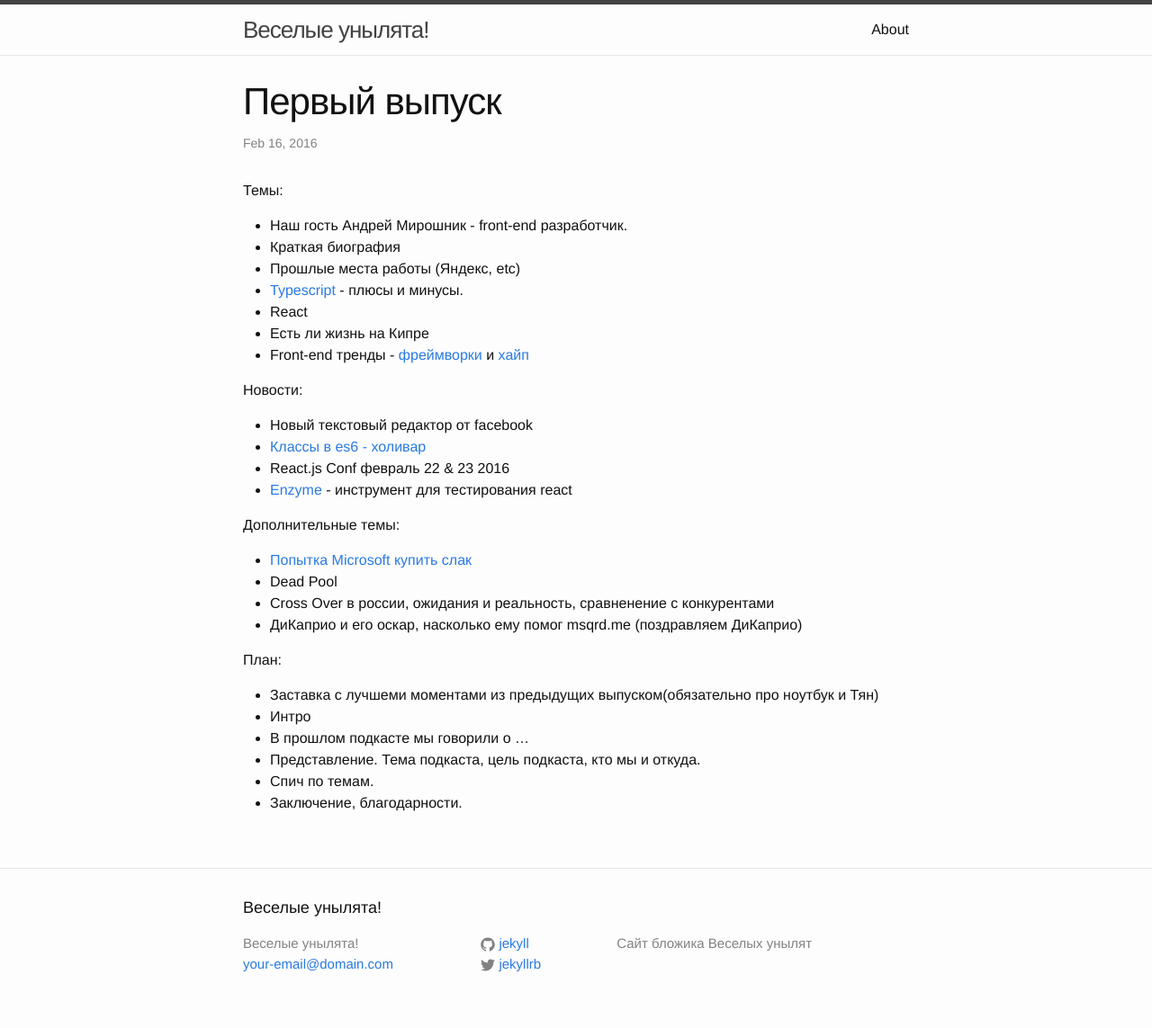
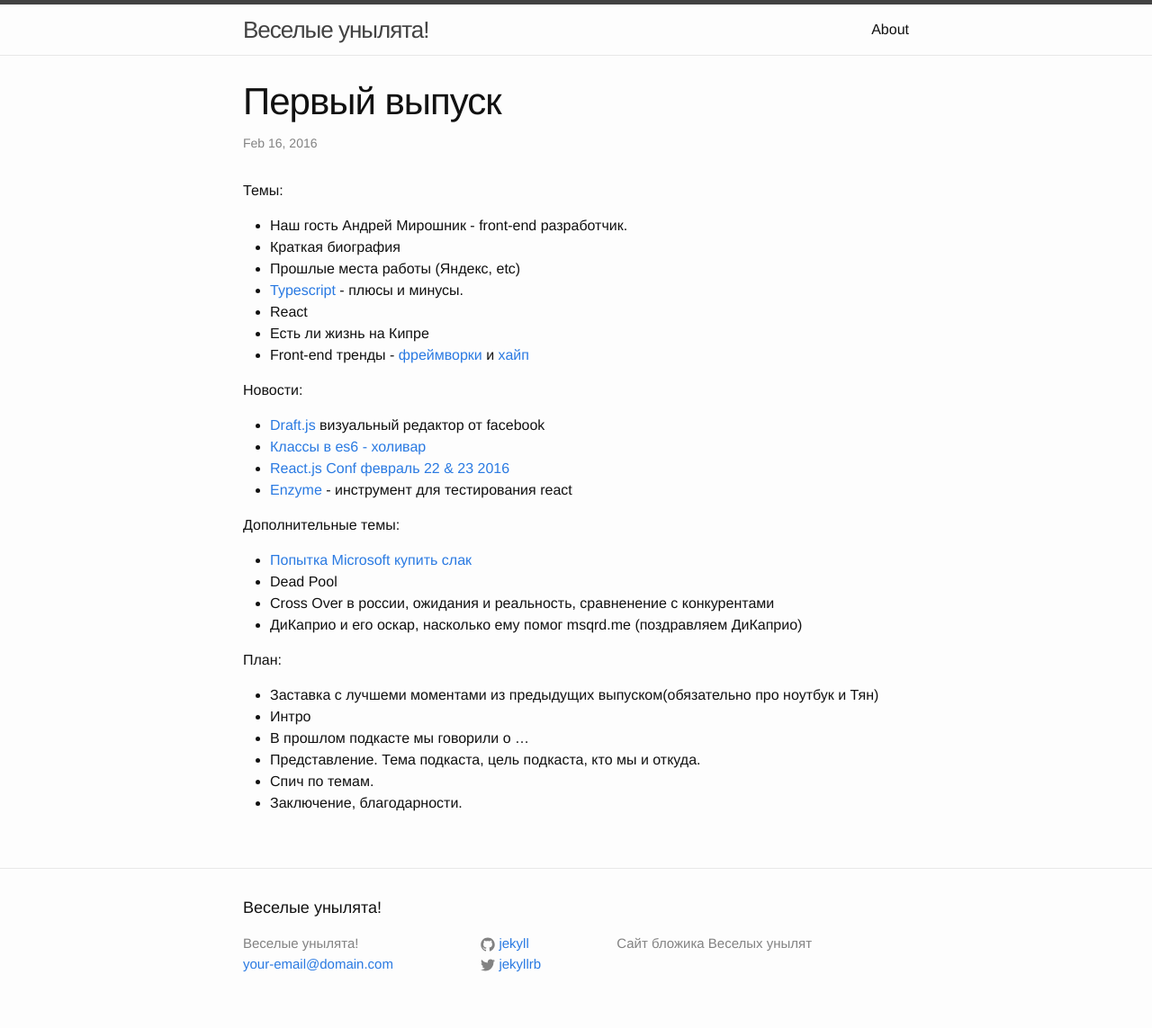
Before and after one commit to unylyata/unylyata.github.io, a Jekyll site: the page built from _posts/2016-02-16-podcast-1.markdown, in a window 1280 px wide. Shown: the whole page at 90% size. Built offline with Jekyll 4.4.1, drawn with Linux system fonts in a browser that asks for light colours; comment, search, counter and statistics services are not loaded.

Commit message:
Update 2016-02-16-podcast-1.markdown

```diff
--- a/_posts/2016-02-16-podcast-1.markdown
+++ b/_posts/2016-02-16-podcast-1.markdown
@@ -17,9 +17,9 @@ comments: true
 
 Новости:
 
-- Новый текстовый редактор от facebook
+- [Draft.js](https://facebook.github.io/draft-js/) визуальный редактор от facebook
 - [Классы в es6 - холивар](https://medium.com/@housecor/in-defense-of-javascript-classes-e50bf2270a95#.sbuoffkk0)
-- React.js Conf февраль 22 & 23 2016
+- [React.js Conf февраль 22 & 23 2016](http://conf.reactjs.com)
 - [Еnzyme](https://medium.com/airbnb-engineering/enzyme-javascript-testing-utilities-for-react-a417e5e5090f#.4akorw8kf)  - инструмент для тестирования react
 
 
```
